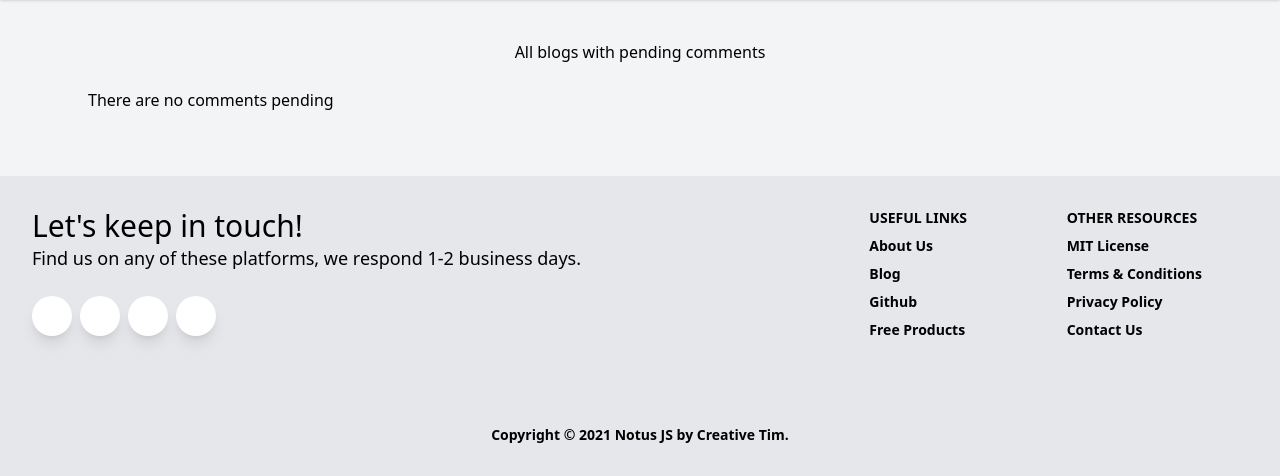
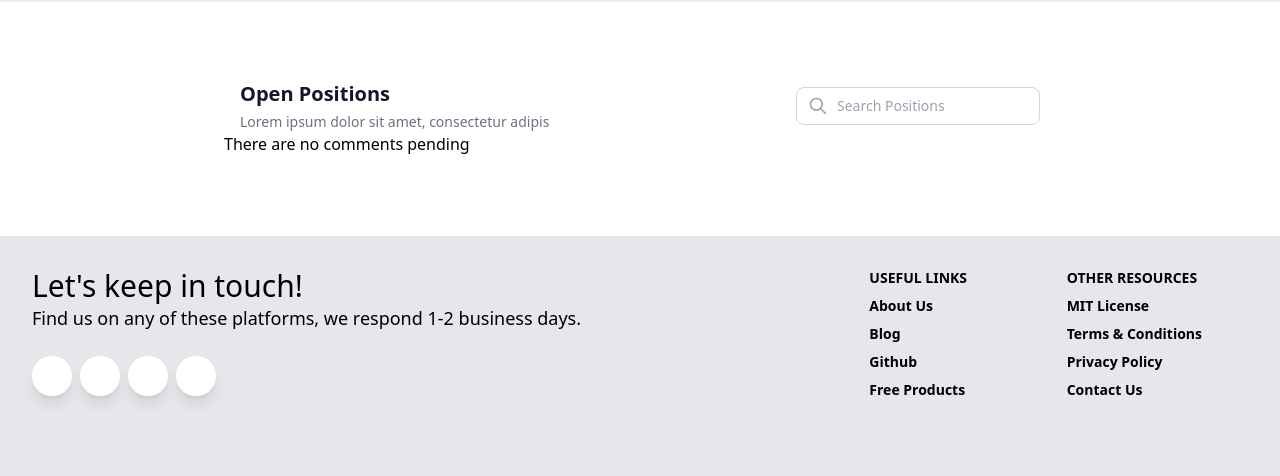
Before and after one commit to MOEZR1/theatreV1, a PHP site: page /theatreV1/account/dashboard/admin/pages/pendingComments.php in a window 1280 px wide. Shown: the part 64-540 px from the top of the page. Run offline with PHP 8.4, Linux system fonts and the light colour scheme; data that the repository does not hold is empty; some libraries are stand-ins or nearby versions.

Commit message:
adding more routes

```diff
--- a/account/dashboard/admin/pages/pendingComments.php
+++ b/account/dashboard/admin/pages/pendingComments.php
@@ -29,43 +29,66 @@ $pendingComment->store_result();
 $pendingComment->bind_result($commentID, $commentDetails, $username, $bID, $blogTitle, $blogContent, $blogImg, $showName);
 
 ?>
-<section class="py-10 bg-gray-100">
-    <h1 style="text-align: center;">All blogs with pending comments</h1>
-    <div class="mx-auto grid max-w-6xl  grid-cols-1 gap-6 p-6 sm:grid-cols-2 md:grid-cols-3 lg:grid-cols-4">
-    <?php if ($pendingComment->num_rows == 0): ?>
+
+<div class="bg-white pt-12 pr-0 pb-12 pl-0 mt-0 mr-auto mb-0 ml-auto sm:py-16 lg:py-20">
+  <div class="pt-0 pr-4 pb-0 pl-4 mt-0 mr-auto mb-0 ml-auto max-w-7xl sm:px-6 lg:px-8">
+    <div class="pt-0 pr-4 pb-0 pl-4 mt-0 mr-auto mb-0 ml-auto max-w-4xl sm:px-6 lg:px-8">
+      <div class="pt-0 pr-4 pb-0 pl-4 mt-0 mr-auto mb-0 ml-auto sm:flex sm:items-center sm:justify-between">
+        <div>
+          <p class="text-xl font-bold text-gray-900">Open Positions</p>
+          <p class="text-sm mt-1 mr-0 mb-0 ml-0 font-semi-bold text-gray-500">Lorem ipsum dolor sit amet, consectetur
+              adipis</p>
+        </div>
+        <div class="mt-4 mr-0 mb-0 ml-0 sm:mt-0">
+          <p class="sr-only">Search Position</p>
+          <div class="relative">
+            <div class="flex items-center pt-0 pr-0 pb-0 pl-3 absolute inset-y-0 left-0 pointer-events-none">
+              <p>
+                <svg class="w-5 h-5 text-gray-400" xmlns="http://www.w3.org/2000/svg" fill="none" viewbox="0 0 24 24"
+                    stroke="currentColor" stroke-width="2"><path stroke-linecap="round" stroke-linejoin="round" d="M21
+                    21l-6-6m2-5a7 7 0 11-14 0 7 7 0 0114 0z"/></svg>
+              </p>
+            </div>
+            <input placeholder="Search Positions " type="search" class="border block pt-2 pr-0 pb-2 pl-10 w-full py-2
+                pl-10 border border-gray-300 rounded-lg focus:ring-indigo-600 focus:border-indigo-600 sm:text-sm"/>
+          </div>
+        </div>
+      </div>
+      <?php if ($pendingComment->num_rows == 0): ?>
         <h3>There are no comments pending</h3>
 
                 <?php else: ?>
 
-    <?php while ($pendingComment->fetch()): ?>
+      <div class="shadow-xl mt-8 mr-0 mb-0 ml-0 pt-4 pr-10 pb-4 pl-10 flow-root rounded-lg sm:py-2">
+      <?php while ($pendingComment->fetch()): ?>
 
-            <article class="rounded-xl bg-white p-3 shadow-lg hover:shadow-xl hover:transform hover:scale-105 duration-300 ">
-                <div class="relative flex items-end overflow-hidden rounded-xl">
-                    <img src="<?= ROOT_DIR ?>assets/images/shows/<?= $blogImg ?>" alt="<?= $showName ?>" />
+      <div class="pt--10 pr-0 pb-10 pl-0">
+          <div class="pt-5 pr-0 pb-0 pl-0 mt-5 mr-0 mb-0 ml-0">
+            <div class="sm:flex sm:items-center sm:justify-between sm:space-x-5">
+              <div class="flex items-center flex-1 min-w-0">
+                <img
+                    src="<?=ROOT_DIR ?>assets/images/shows/<?= $blogImg ?>" class="flex-shrink-0 object-cover rounded-full btn- w-10 h-10"/>
+                <div class="mt-0 mr-0 mb-0 ml-4 flex-1 min-w-0">
+                  <p class="text-lg font-bold text-gray-800 truncate"><?= $blogTitle ?></p>
+                  <p class="text-gray-600 text-md"><?= $username ?></p>
                 </div>
-                <div class="mt-1 p-2">
-                    <h2 class="text-slate-700"><?= $blogTitle ?></h2>
-                    <p class="mt-1 text-sm text-slate-400 blog-content">
-                    <?= $blogContent ?>
-                    </p>
-                    <div class="mt-3 flex items-end justify-between">
-                        <div class="flex items-center space-x-1.5 rounded-lg bg-blue-500 px-4 py-1.5 text-white duration-100 hover:bg-blue-600">
+              </div>
+              <div class="mt-4 mr-0 mb-0 ml-0 pt-0 pr-0 pb-0 pl-14 flex items-center sm:space-x-6 sm:pl-0 sm:mt-0">
+              <button onclick="window.location.href='commentDetails/<?= $commentID ?>';"  class="bg-gray-800 pt-2 pr-6 pb-2 pl-6 text-lg font-medium text-gray-100 transition-all
+                    duration-200 hover:bg-gray-700 rounded-lg">Apply</button>
+              </div>
+            </div>
+          </div>
+        </div>
+        <?php endwhile ?>
+            <?php endif ?>
+      </div>
 
-                            <button onclick="window.location.href='pending.php?blog_id=<?= $bID ?>';" class="text-sm">View Pending Comments</button>
-
-                        </div>
-                    </div>
-                </div>
-
-            </article>
+    </div>
+  </div>
+</div>
 
 
-            <?php endwhile ?>
-            <?php endif ?>
-
-
-    </div>
-</section>
 
 
 
--- a/components/navigation.php
+++ b/components/navigation.php
@@ -25,8 +25,8 @@ x-data="{open:false,menu:false, lokasi:false}">
                       <a href="<?= ROOT_DIR ?>a/pendingComments" class="ml-4 px-3 py-2 rounded-md text-sm leading-5 font-medium text-gray-800 hover:bg-yellow-500 hover:text-white transition duration-150 ease-in-out cursor-pointer focus:outline-none focus:text-white focus:bg-gray-700 "> Pending Reviews </a>
                       <a href="<?= ROOT_DIR ?>a/allUsers" class="ml-4 px-3 py-2 rounded-md text-sm leading-5 font-medium text-gray-800 hover:bg-yellow-500 hover:text-white transition duration-150 ease-in-out cursor-pointer focus:outline-none focus:text-white focus:bg-gray-700 "> Users </a>
                     <?php elseif ($_SESSION['is_admin'] == 0): ?>
-                      <a href="#" class="ml-4 px-3 py-2 rounded-md text-sm leading-5 font-medium text-gray-800 hover:bg-yellow-500 hover:text-white transition duration-150 ease-in-out cursor-pointer focus:outline-none focus:text-white focus:bg-gray-700 "> My reviews </a>
-                      <a href="#" class="ml-4 px-3 py-2 rounded-md text-sm leading-5 font-medium text-gray-800 hover:bg-yellow-500 hover:text-white transition duration-150 ease-in-out cursor-pointer focus:outline-none focus:text-white focus:bg-gray-700 "> My account </a>
+                      <a href="<?= ROOT_DIR ?>u/comments" class="ml-4 px-3 py-2 rounded-md text-sm leading-5 font-medium text-gray-800 hover:bg-yellow-500 hover:text-white transition duration-150 ease-in-out cursor-pointer focus:outline-none focus:text-white focus:bg-gray-700 "> My reviews </a>
+                      <a href="<?= ROOT_DIR ?>u/account" class="ml-4 px-3 py-2 rounded-md text-sm leading-5 font-medium text-gray-800 hover:bg-yellow-500 hover:text-white transition duration-150 ease-in-out cursor-pointer focus:outline-none focus:text-white focus:bg-gray-700 "> My account </a>
                       <a href="<?= ROOT_DIR ?>u/dashboard" class="ml-4 px-3 py-2 rounded-md text-sm leading-5 font-medium text-gray-800 hover:bg-yellow-500 hover:text-white transition duration-150 ease-in-out cursor-pointer focus:outline-none focus:text-white focus:bg-gray-700 "> Dashboard </a>
                     <?php endif ?>
                     <a href="<?= ROOT_DIR ?>account/auth/logout.php" class="ml-4 px-3 py-2 rounded-md text-sm leading-5 font-medium text-gray-800 hover:bg-yellow-500 hover:text-white transition duration-150 ease-in-out cursor-pointer focus:outline-none focus:text-white focus:bg-gray-700 "> Logout </a>
--- a/pages/blog/details.php
+++ b/pages/blog/details.php
@@ -146,7 +146,7 @@ $comments->bind_result($cID, $cHeading, $comment, $cDateAdded, $pending, $userna
                     </p>
                 </div>
                 <div class="max-w-2xl mx-auto">
-                    <form action="../../account/dashboard/user/addComment.php?blog_id=<?= $blogID ?>" method="post">
+                    <form action="../account/dashboard/user/addComment.php?blog_id=<?= $blogID ?>" method="post">
                         <input type="hidden" name="fk_user_id" value="<?= $userID ?>">
                         <input type="hidden" name="fk_blog_id" value="<?= $blogID ?>">
                         <div class="mb-4 w-full bg-gray-50 rounded-lg border border-gray-200 dark:bg-gray-700 dark:border-gray-600">
```
Also changed, not shown: account/dashboard/admin/pages/commentDetails.php (added, +61 -0 lines), .htaccess.
